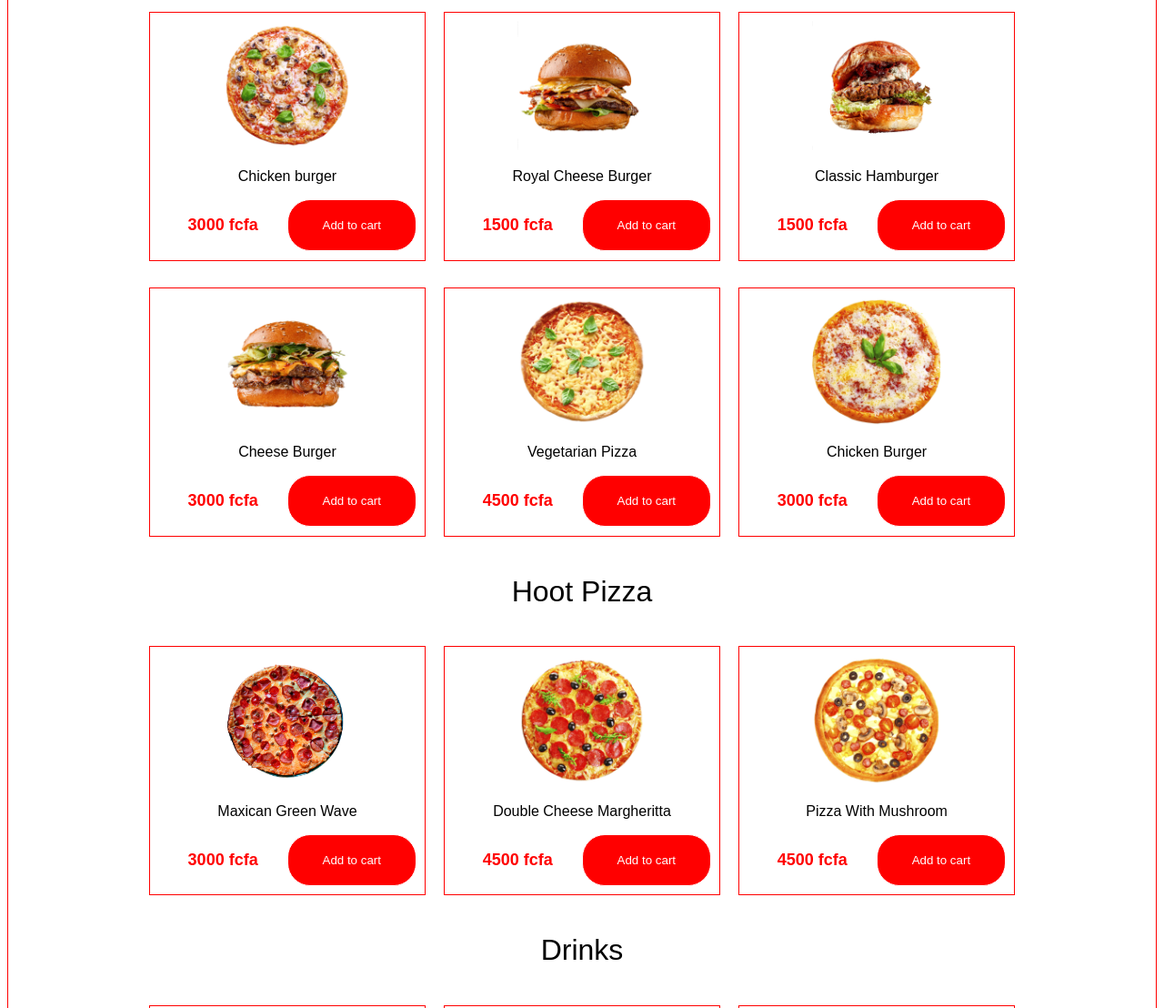
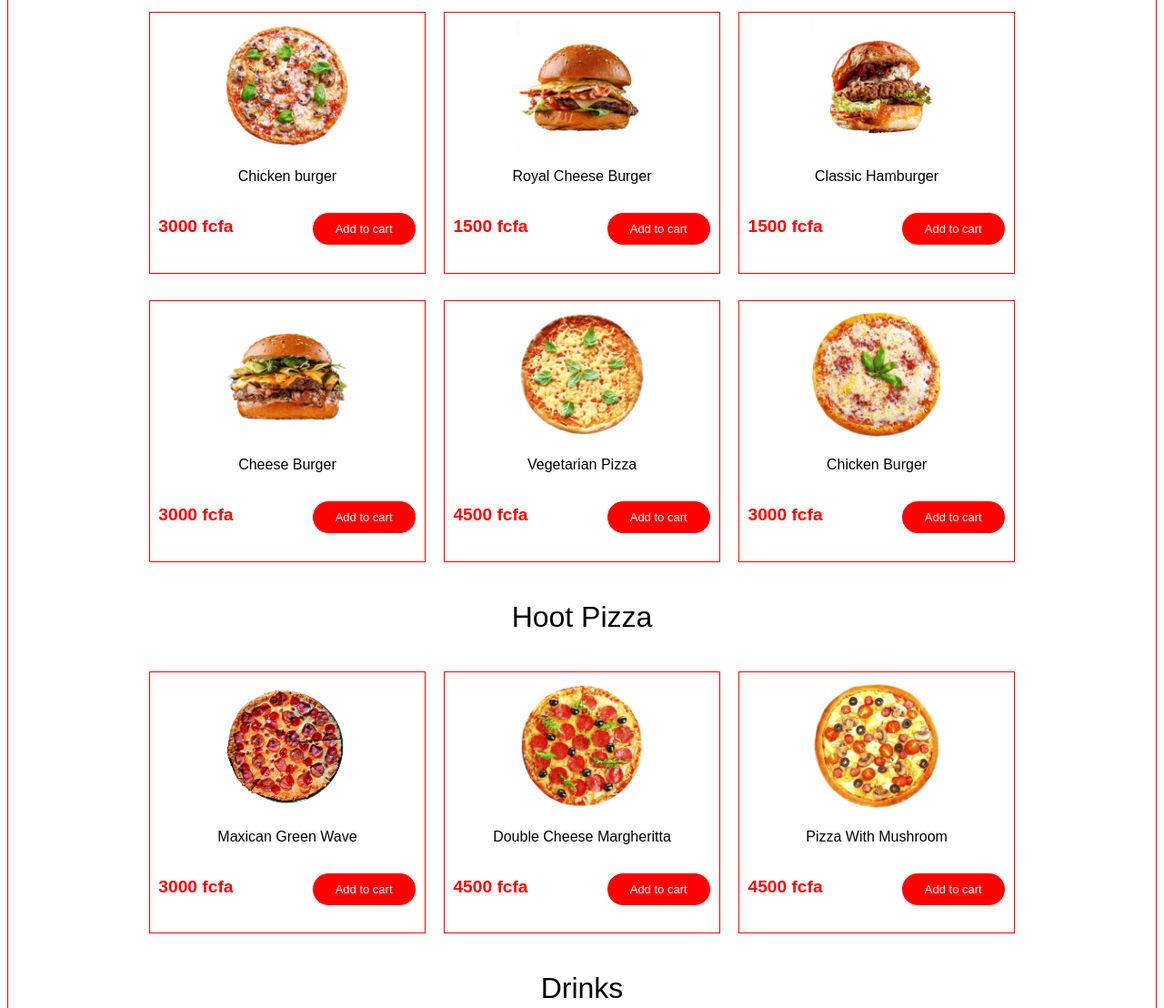
Before and after one commit to linabilou/project-eat-drink, a plain HTML site: page index.html in a window 1280 px wide. Shown: the part 1353-2461 px from the top of the page at 91% size. Drawn offline with Linux system fonts and the light colour scheme.

Commit message:
modification of #btn-all .cart .btn-cart

```diff
--- a/css/style.css
+++ b/css/style.css
@@ -347,6 +347,30 @@ div.pizza img{
     transform: scaleY(1.1);
 }
 
+.cart{
+    display: flex;
+    justify-content: space-between;
+}
+
+
+.price{
+    font-size: larger;
+    font-weight: bold;
+    color: red;
+}
+
+.btn-cart{
+    background-color: red;
+    border: 1px solid white;
+    color: white;
+    border-radius: 25px;
+    font-size: small;
+    margin-top: 5%;
+    margin-bottom: 7%;
+    padding: 10px 25px;
+    cursor: pointer;
+}
+
 div.coca-cola img{
     width: 80%;
 }
@@ -367,23 +391,7 @@ div.fanta img{
     width: 110%;
 }
 
-.price{
-    font-size: large;
-    font-weight: bold;
-    color: red;
-    width: 50%;
-}
-.cart{
-    display: flex;
-}
 
-.btn-cart{
-    border: 1px solid white;
-    width: 50%;
-    border-radius: 25px;
-    background-color: red;
-    color: white;
-}
 
 /* Footer */
 footer{
```
